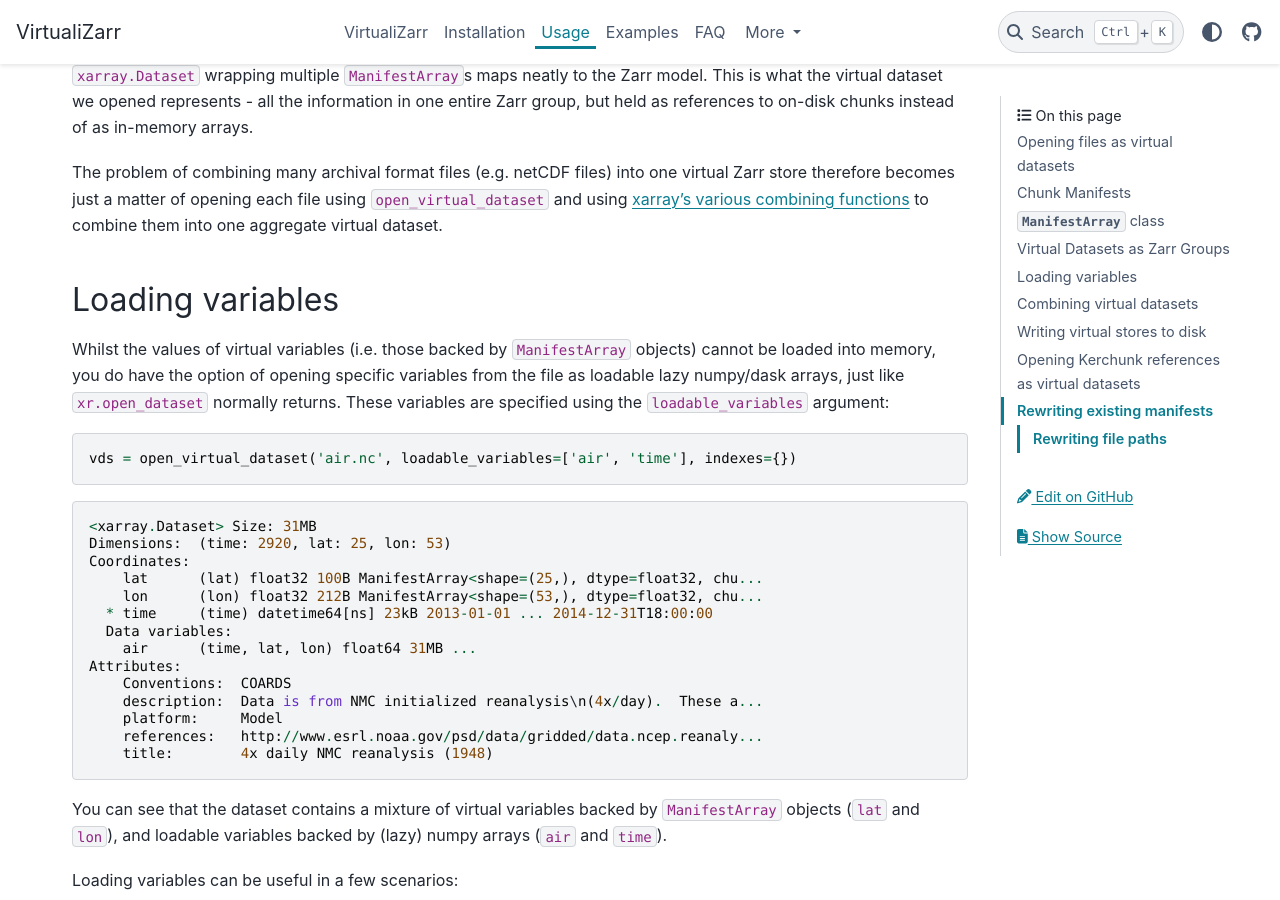
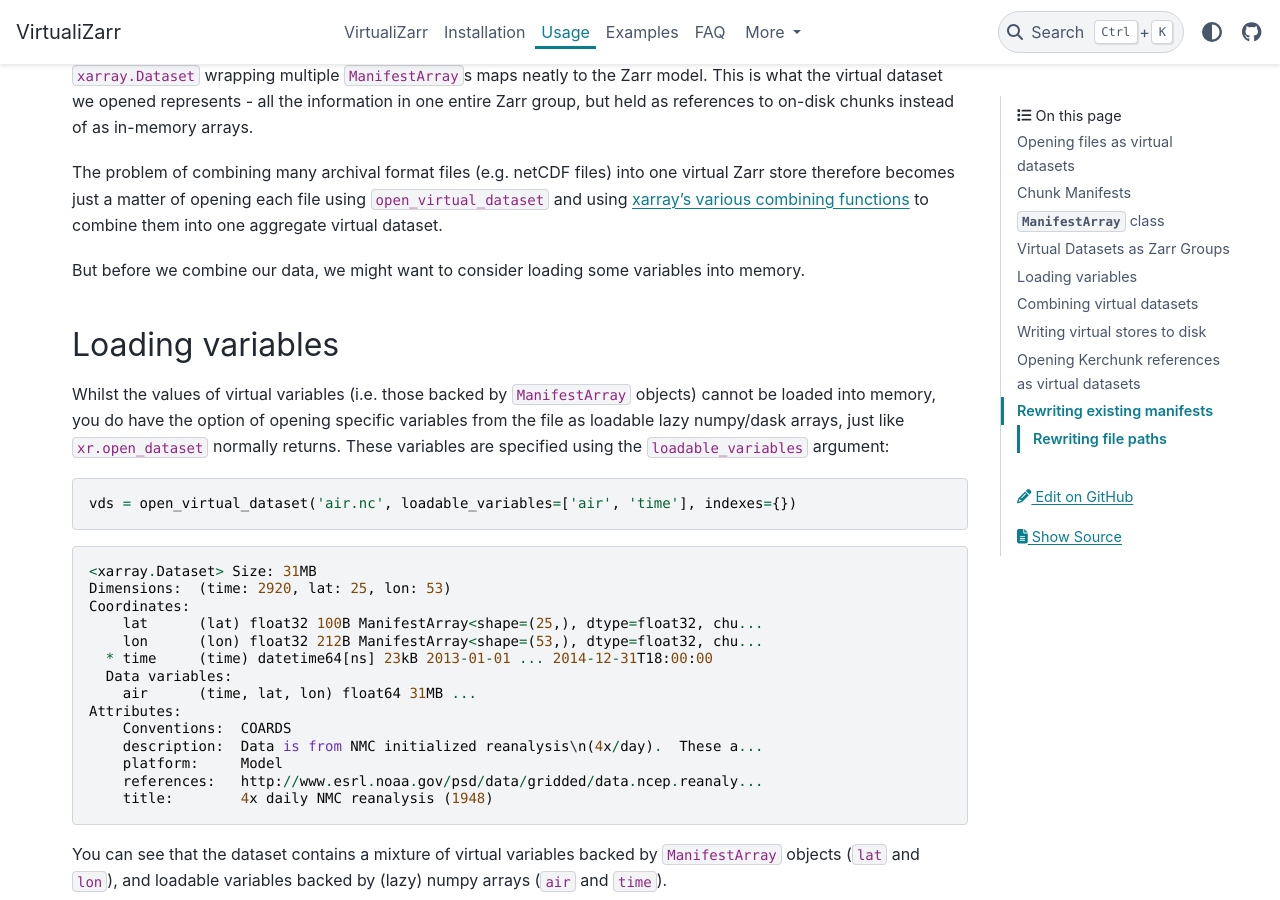
Before and after one commit to zarr-developers/VirtualiZarr, a Sphinx documentation site: the page built from docs/usage.md, in a window 1280 px wide and 900 px high, scrolled down 4829 px. Built offline with Sphinx 7.4.7 and the PyData theme 0.15.4, drawn with Linux system fonts in a browser that asks for light colours.

Commit message:
signpost segue

```diff
--- a/docs/usage.md
+++ b/docs/usage.md
@@ -183,6 +183,8 @@ You also cannot currently index into a `ManifestArray`, as arbitrary indexing wo
 The full Zarr model (for a single group) includes multiple arrays, array names, named dimensions, and arbitrary dictionary-like attrs on each array. Whilst the duck-typed `ManifestArray` cannot store all of this information, an `xarray.Dataset` wrapping multiple `ManifestArray`s maps neatly to the Zarr model. This is what the virtual dataset we opened represents - all the information in one entire Zarr group, but held as references to on-disk chunks instead of as in-memory arrays.
 
 The problem of combining many archival format files (e.g. netCDF files) into one virtual Zarr store therefore becomes just a matter of opening each file using `open_virtual_dataset` and using [xarray's various combining functions](https://docs.xarray.dev/en/stable/user-guide/combining.html) to combine them into one aggregate virtual dataset.
+
+But before we combine our data, we might want to consider loading some variables into memory.
 
 ## Loading variables
 
```
